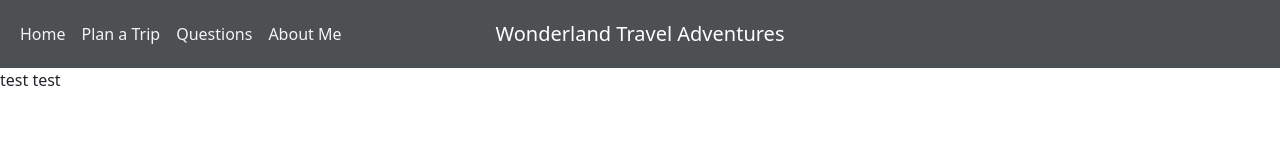
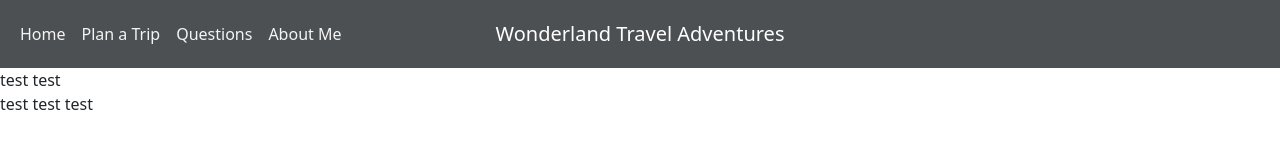
Before and after one commit to Marlin-Reams/wonderland-travel-adventures, a React (Create React App) app: page / in a window 1280 px wide. Shown: the top 166 px of the page. Built offline with nearby package versions, Linux system fonts and the light colour scheme.

Commit message:
test changes

```diff
--- a/src/App.js
+++ b/src/App.js
@@ -4,7 +4,8 @@ function App() {
   return (
     <div className="App">
       <Navbar />
-      test test
+      test test <br/>
+      test test test
     </div>
   );
 }
```
